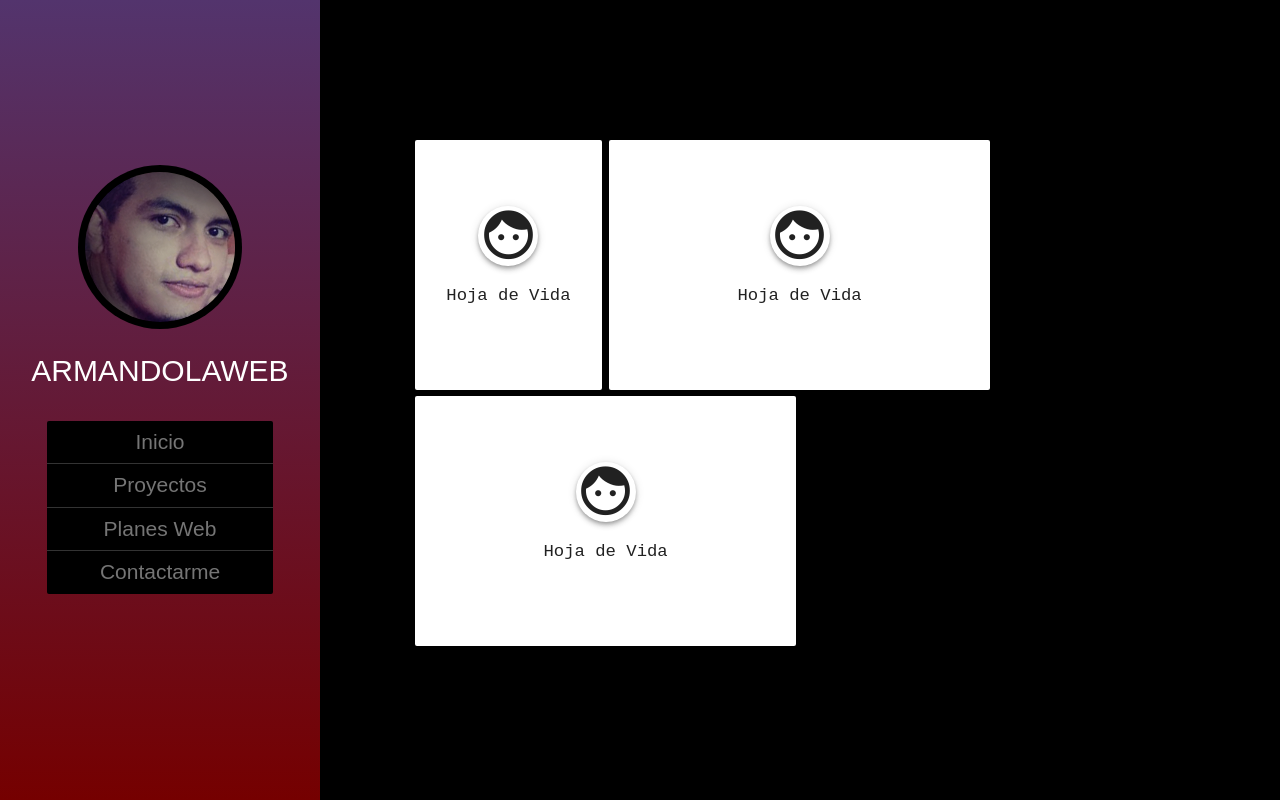
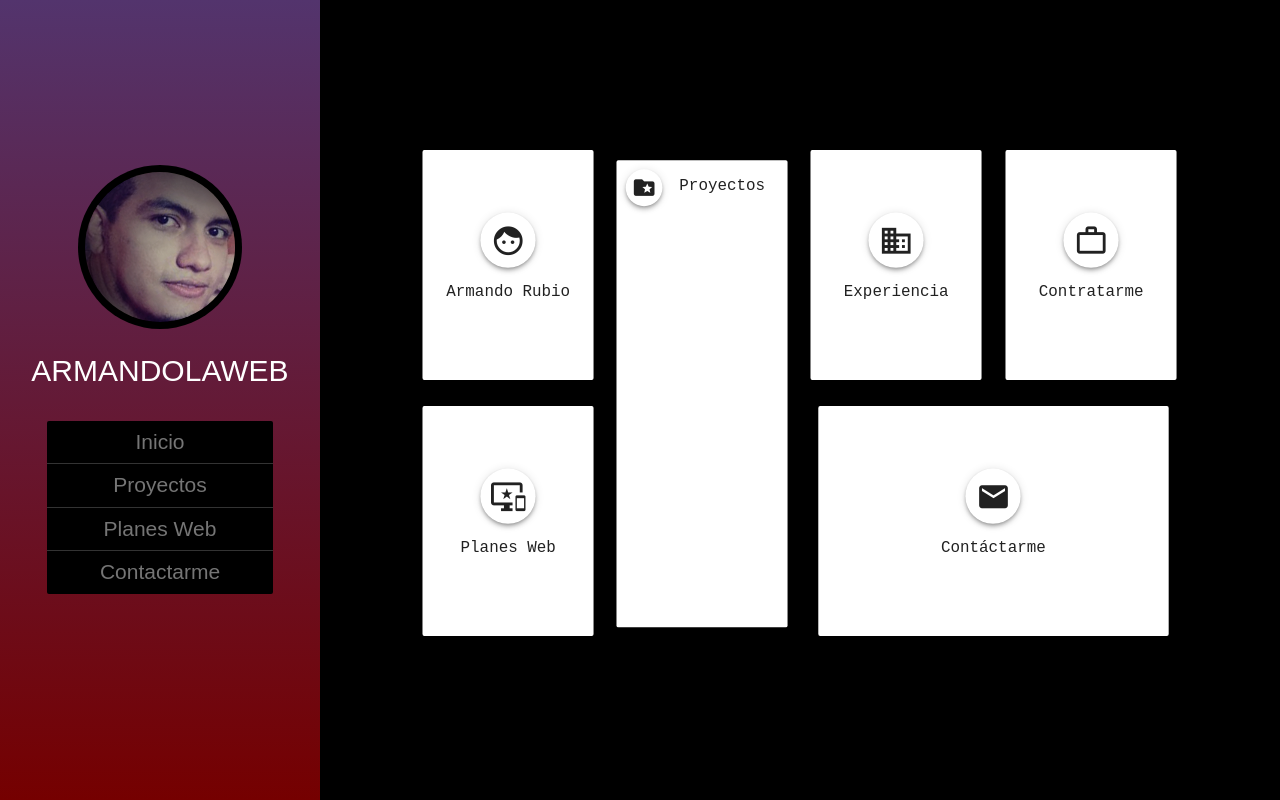
Before and after one commit to arman2r/portafolioweb, a plain HTML site: page index.html in a window 1280 px wide. Drawn offline with nearby package versions, Linux system fonts and the light colour scheme; a web font is replaced by a local one.

Commit message:
cajas de texto

```diff
--- a/index.html
+++ b/index.html
@@ -7,6 +7,7 @@
     <link href="https://fonts.googleapis.com/icon?family=Material+Icons" rel="stylesheet">
     <link rel="stylesheet" href="https://cdn.jsdelivr.net/npm/animate.css@3.5.2/animate.min.css">
     <link rel="stylesheet" href="https://cdnjs.cloudflare.com/ajax/libs/materialize/1.0.0-beta/css/materialize.min.css">
+    <link rel="stylesheet" type="text/css" href="css/owl.carousel.min.css">
     <style type="text/css" media="screen">
     /** intro ***/
 
@@ -397,6 +398,10 @@
         overflow-y: auto;
     }
 
+    .grid-layout .valign{
+    	width: 100%;
+    }
+
     .grid {
         padding-top: 5px;
         margin-bottom: 20px !important;
@@ -411,6 +416,18 @@
         /*background-color: red*/
     }
 
+    .grid-item:nth-child(3){
+    	height: 508px !important
+    }
+
+    .grid-item:last-child{
+    	width: 50% !important
+    }
+
+    .grid-item:nth-child(3) .card-panel{
+    	height: 508px
+    }
+
     .grid-item .card-panel {
         height: 100%;
         min-height: 250px;
@@ -418,7 +435,7 @@
         margin: 2px 0 !important;
     }
 
-    .grid-item .col{
+    .grid-item .col {
         padding: 0 .20rem !important
     }
 
@@ -436,7 +453,28 @@
     }
 
     .grid-item .card-panel .profile-static i {
-        font-size: 3.9em
+        font-size: 2.5em;
+        line-height: 60px
+    }
+
+    .grid-item:nth-child(3) .valign{
+    	height: 100%;
+    }
+
+    .grid-item:nth-child(3) .card-panel .profile-static {
+    	width: 40px;
+    	height: 40px;
+    	float: left;
+    	margin: 8px;
+    }
+
+    .grid-item:nth-child(3) .card-panel .profile-static i {
+        font-size: 1.8em;
+        line-height: 40px
+    }
+
+    .grid-item:nth-child(3) .card-panel h6 pre{
+    	text-align: left !important
     }
     /*.grid-sizer:hover,
     .grid-item:hover {
@@ -444,7 +482,13 @@
     }*/
 
     .grid-item--gigante {
-        width: 50% !important
+        margin-bottom: 8px !important
+    }
+
+    .grid-item--gigante,
+    .grid-item--gigante .card-panel {
+        width: 100% !important;
+        height: 620px !important
     }
 
     @media (max-width: 768px) {
@@ -498,41 +542,80 @@
                     </div>
                 </div>
                 <div class="col s12 m6 grid-layout hide valign-wrapper">
+                    <div class="valign">
                         <div class="col s12 m12 l10 offset-l1">
                             <div class="grid">
                                 <div class="grid-sizer"></div>
-                            <div class="grid-item">
+                                <div class="grid-item animated zoomIn">
                                     <div class="col s12">
                                         <div class="card-panel valign-wrapper">
                                             <div class="valign center-align">
                                                 <div class="profile-static z-depth-2">
                                                     <i class="material-icons">face</i>
                                                 </div>
-                                            <h6> <pre> <hv> Hoja de Vida </hv> </pre> </h6>
+                                                <h6> <pre> Armando Rubio </pre> </h6>
                                             </div>
                                         </div>
                                     </div>
                                 </div>
-                            <div class="grid-item grid-item--gigante">
+                                <div class="grid-item animated zoomIn">
                                     <div class="col s12">
                                         <div class="card-panel valign-wrapper">
                                             <div class="valign center-align">
                                                 <div class="profile-static z-depth-2">
-                                                <i class="material-icons">face</i>
+                                                    <i class="material-icons">folder_special</i>
                                                 </div>
-                                            <h6> <pre> <hv> Hoja de Vida </hv> </pre> </h6>
+                                                <h6> <pre> Proyectos </pre> </h6>
                                             </div>
                                         </div>
                                     </div>
                                 </div>
-                            <div class="grid-item grid-item--gigante">
+                                <div class="grid-item animated zoomIn">
                                     <div class="col s12">
                                         <div class="card-panel valign-wrapper">
                                             <div class="valign center-align">
                                                 <div class="profile-static z-depth-2">
-                                                <i class="material-icons">face</i>
+                                                    <i class="material-icons">domain</i>
                                                 </div>
-                                            <h6> <pre> <hv> Hoja de Vida </hv> </pre> </h6>
+                                                <h6> <pre> Experiencia </pre> </h6>
+                                            </div>
+                                        </div>
+                                    </div>
+                                </div>
+
+                                <div class="grid-item animated zoomIn">
+                                    <div class="col s12">
+                                        <div class="card-panel valign-wrapper">
+                                            <div class="valign center-align">
+                                                <div class="profile-static z-depth-2">
+                                                    <i class="material-icons">work_outline</i>
+                                                </div>
+                                                <h6> <pre> Contratarme </pre> </h6>
+                                            </div>
+                                        </div>
+                                    </div>
+                                </div>
+                                <div class="grid-item animated zoomIn">
+                                    <div class="col s12">
+                                        <div class="card-panel valign-wrapper">
+                                            <div class="valign center-align">
+                                                <div class="profile-static z-depth-2">
+                                                    <i class="material-icons">important_devices</i>
+                                                </div>
+                                                <h6> <pre> Planes Web </pre> </h6>
+                                            </div>
+                                        </div>
+                                    </div>
+                                </div>
+                                <div class="grid-item animated zoomIn">
+                                    <div class="col s12">
+                                        <div class="card-panel valign-wrapper">
+                                            <div class="valign center-align">
+                                                <div class="profile-static z-depth-2">
+                                                    <i class="material-icons">mail</i>
+                                                </div>
+                                                <h6> <pre> Contáctarme </pre> </h6>
+                                            </div>
                                         </div>
                                     </div>
                                 </div>
@@ -555,6 +638,7 @@
     <script src="https://cdnjs.cloudflare.com/ajax/libs/materialize/1.0.0-beta/js/materialize.min.js"></script>
     <script src="https://code.jquery.com/jquery-2.2.4.min.js" integrity="sha256-BbhdlvQf/xTY9gja0Dq3HiwQF8LaCRTXxZKRutelT44=" crossorigin="anonymous"></script>
     <script src="js/masonry.pkgd.min.js"></script>
+    <script src="js/owl.carousel.min.js"></script>
     <script>
     $(document).ready(function() {
 
```
Also changed, not shown: css/owl.carousel.min.css (added), js/owl.carousel.min.js (added). Lines whose indentation alone changed are shown as unchanged.
